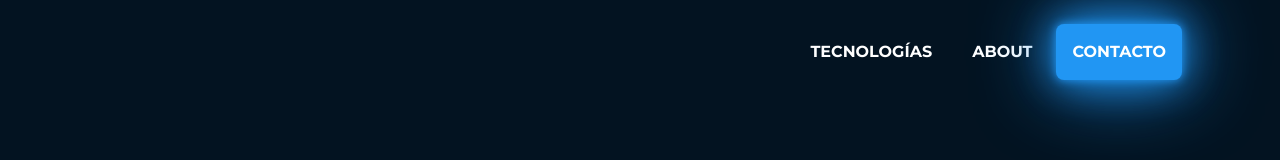
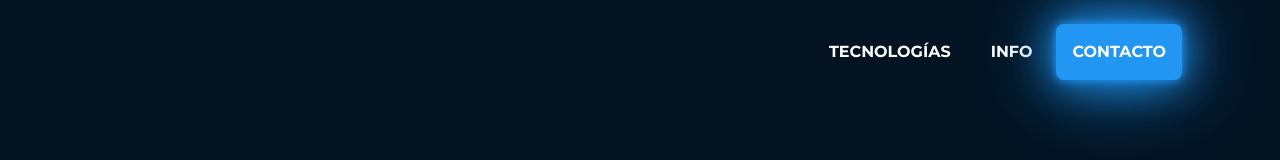
Before and after one commit to juanignacio025/Proyecto-Final-Potrero-Digital, a plain HTML site: page index.html in a window 1280 px wide. Shown: the top 160 px of the page. Drawn offline with nearby package versions, Linux system fonts and the light colour scheme.

Commit message:
cambio de about a info

```diff
--- a/index.html
+++ b/index.html
@@ -35,7 +35,7 @@
                     <li class="nav-item mx-0 mx-lg-1"><a class="nav-link py-3 px-0 px-lg-3 rounded js-scroll-trigger"
                             href="#portfolio">Tecnologías</a></li>
                     <li class="nav-item mx-0 mx-lg-1"><a class="nav-link py-3 px-0 px-lg-3 rounded js-scroll-trigger"
-                            href="#about">About</a></li>
+                            href="#about">Info</a></li>
                     <li class="nav-item mx-0 mx-lg-1"><a class="nav-link py-3 px-0 px-lg-3 rounded js-scroll-trigger"
                             href="#contact">Contacto</a></li>
                 </ul>
```
